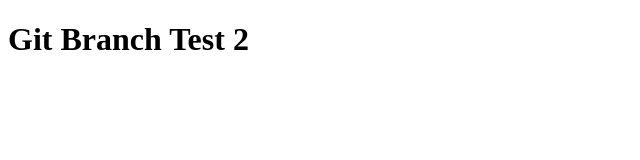
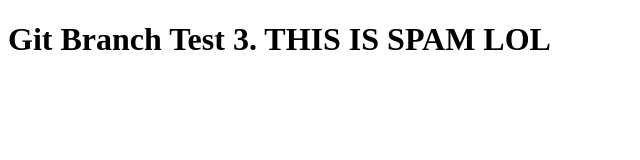
Before and after one commit to nickdubber/Git-Branch-Test, a plain HTML site: page index.html in a window 1280 px wide. Shown: the whole page, without its empty margins (0-640 px from the left). Drawn offline with Linux system fonts and the light colour scheme.

Commit message:
add spam

```diff
--- a/index.html
+++ b/index.html
@@ -6,6 +6,6 @@
     <title>Document</title>
 </head>
 <body>
-<h1>Git Branch Test 2</h1>
+<h1>Git Branch Test 3. THIS IS SPAM LOL</h1>
 </body>
 </html>
```
Also changed, not shown: 1 other file.
